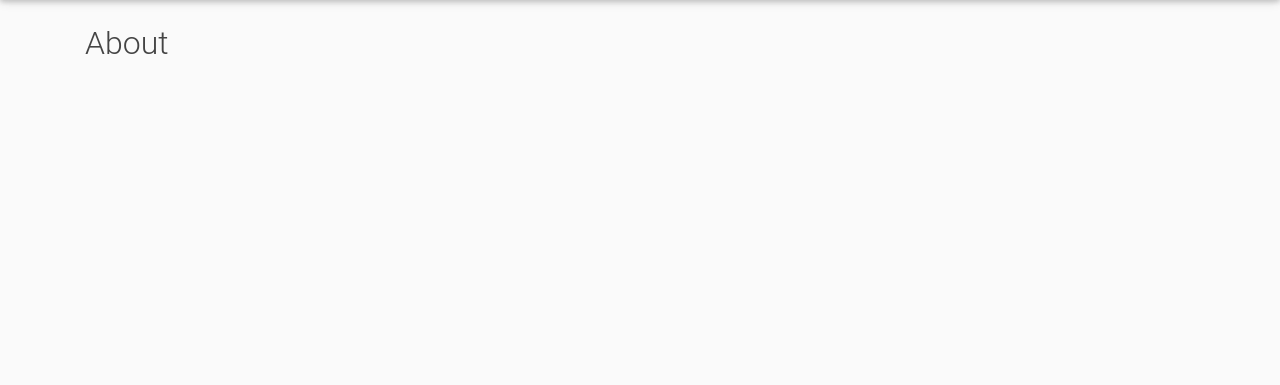
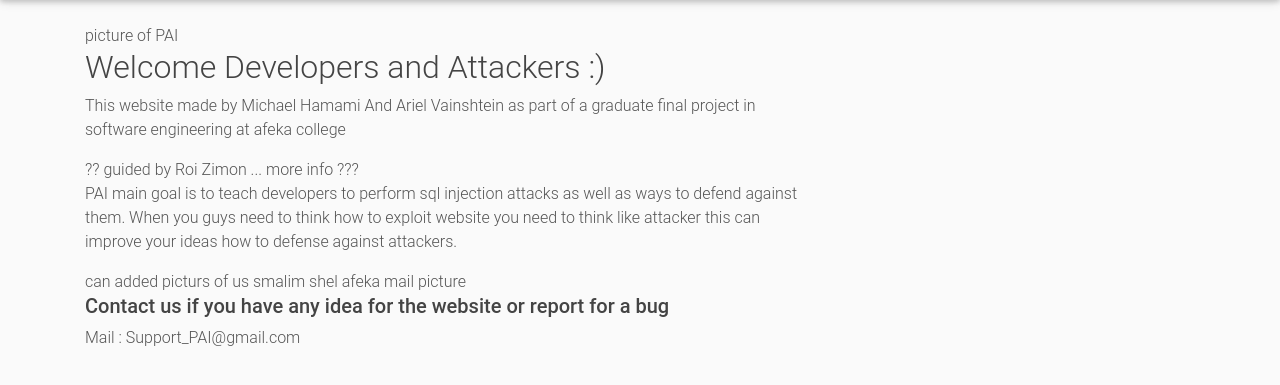
Before and after one commit to Arielv1/Django-Practice-Sql-Injection, a Django app: page /about in a window 1280 px wide. Shown: the part 56-441 px from the top of the page. Run offline with Django 3.2, Linux system fonts and the light colour scheme; some libraries are stand-ins or nearby versions.

Commit message:
add info to About, Home Page

```diff
--- a/ProjectCode/sql_training/home/templates/home/about.html
+++ b/ProjectCode/sql_training/home/templates/home/about.html
@@ -1,4 +1,24 @@
 {% extends "home/base.html" %}
 {% block content %}
-<h2> About </h2>
+    picture of PAI
+<h2> Welcome Developers and Attackers :) </h2>
+<p> This website made by Michael Hamami And Ariel Vainshtein as part of a graduate final project
+    in software engineering at afeka college</p>
+    ?? guided by Roi Zimon ... more info ???
+<p> PAI main goal is to teach developers to perform sql injection attacks as well as ways to defend
+    against them.
+    When you guys need to think how to exploit website you need to think like attacker this can improve your ideas
+    how to defense against attackers.</p>
+
+    can added picturs of us
+    smalim shel afeka
+    mail picture
+<h5><strong> Contact us if you have any idea for the website or report for a bug</strong></h5>
+<p> Mail : Support_PAI@gmail.com </p>
+
+
+
+
+
+
 {% endblock content %}
--- a/ProjectCode/sql_training/home/templates/home/base.html
+++ b/ProjectCode/sql_training/home/templates/home/base.html
@@ -42,7 +42,7 @@
         <div class="container">
             <div class="navbar-nav">
                 {% if user.is_authenticated %}
-                    <a class="navbar-brand mr-4" href=#>Welcome Back, {{request.user}} </a>
+                    <a class="navbar-brand mr-4" href="{% url 'home' %}">Welcome Back, {{request.user}} </a>
                 {% endif %}
             </div>
           <button class="navbar-toggler" type="button" data-toggle="collapse" data-target="#navbarToggle" aria-controls="navbarToggle" aria-expanded="false" aria-label="Toggle navigation">
```
Also changed, not shown: ProjectCode/sql_training/home/templates/home/home.html (+104 -1 lines).
